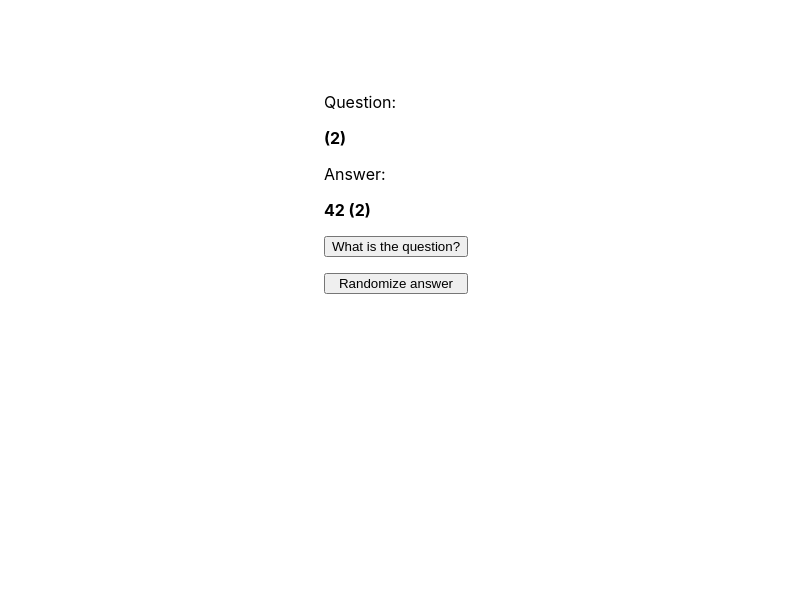
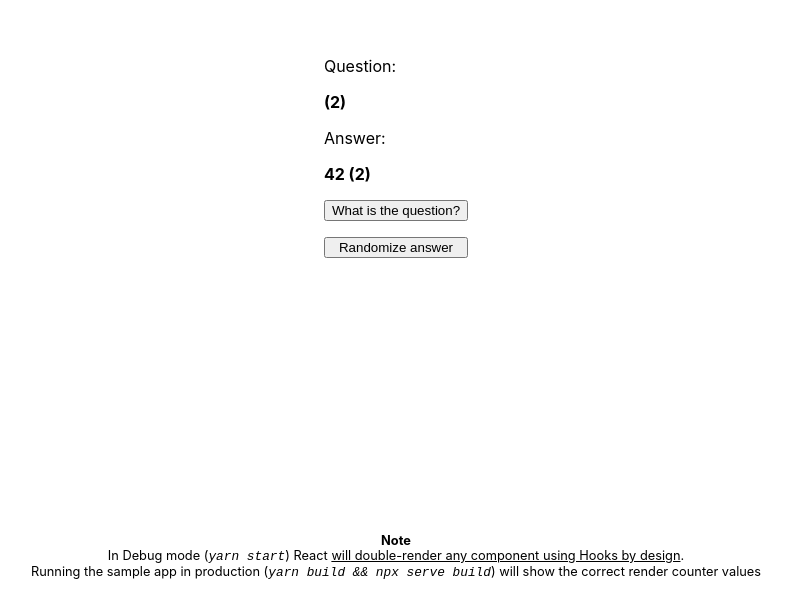
Before and after one commit to amcgee/state-service-poc, a React (Create React App) app: page / in a window 1280 px wide. Shown: the part 207-800 px from the top of the page, without its empty margins (244-1036 px from the left). Built offline with nearby package versions, Linux system fonts and the light colour scheme.

Commit message:
chore: simplify and add note to sample app

```diff
--- a/src/App.css
+++ b/src/App.css
@@ -6,6 +6,7 @@
   bottom: 0;
 
   display: flex;
+  flex-direction: column;
   align-items: center;
   justify-content: center;
 }
@@ -16,3 +17,14 @@
   grid-gap: 16px;
   margin: auto;
 }
+
+p {
+  text-align: center;
+  font-size: 0.8rem;
+}
+a {
+  color: inherit;
+}
+em {
+  font-family: monospace;
+}
--- a/src/App.js
+++ b/src/App.js
@@ -57,7 +57,7 @@ const RandomizeButton = () => {
 }
 
 const App = () => (
-  <GlobalStateProvider rootReducer={sampleReducer}>
+  <GlobalStateProvider reducer={sampleReducer}>
     <div className="outer">
       <div className="container">
         Question: <Question />
@@ -65,6 +65,12 @@ const App = () => (
         <SolveButton />
         <RandomizeButton />
       </div>
+      <p>
+        <strong>Note</strong><br/>
+          In Debug mode (<em>yarn start</em>) React <a href="https://github.com/facebook/react/issues/15074#issuecomment-471197572" target="_blank">will double-render any component using Hooks by design</a>.<br/>
+          Running the sample app in production (<em>yarn build &amp;&amp; npx serve build</em>) will show the correct render counter values
+      </p>
+
     </div>
   </GlobalStateProvider>
 )
--- a/src/globalStateService.js
+++ b/src/globalStateService.js
@@ -28,8 +28,8 @@ class StateStore {
 
 const GlobalStateContext = React.createContext(new StateStore())
 
-export const GlobalStateProvider = ({ rootReducer, children }) => {
-    const stateStore = useMemo(() => new StateStore(rootReducer), [rootReducer])
+export const GlobalStateProvider = ({ reducer, children }) => {
+    const stateStore = useMemo(() => new StateStore(reducer), [/* ignore reducer */]) /* eslint-disable-line react-hooks/exhaustive-deps */
 
     return <GlobalStateContext.Provider value={stateStore}>
         {children}
@@ -40,15 +40,13 @@ export const useGlobalState = (selector = identity) => {
     const context = useContext(GlobalStateContext)
     const [selectedState, setSelectedState] = useState(selector(context.state))
 
-    const stableSelector = useCallback(selector, [ /* ignore selector updates */ ]) /* eslint-disable-line react-hooks/exhaustive-deps */
-
     useEffect(() => {
         // TODO: deep equality check, this only triggers an update on referential inequality
-        const callback = state => setSelectedState(stableSelector(state))
+        const callback = state => setSelectedState(selector(state))
 
         context.subscribe(callback)
         return () => context.unsubscribe(callback)
-    }, [context, stableSelector, selectedState])
+    }, [context, selectedState, /* ignore selector */]) /* eslint-disable-line react-hooks/exhaustive-deps */
 
     return [selectedState, { dispatch: context.dispatch }]
 }
```
Lines whose indentation alone changed are shown as unchanged.
